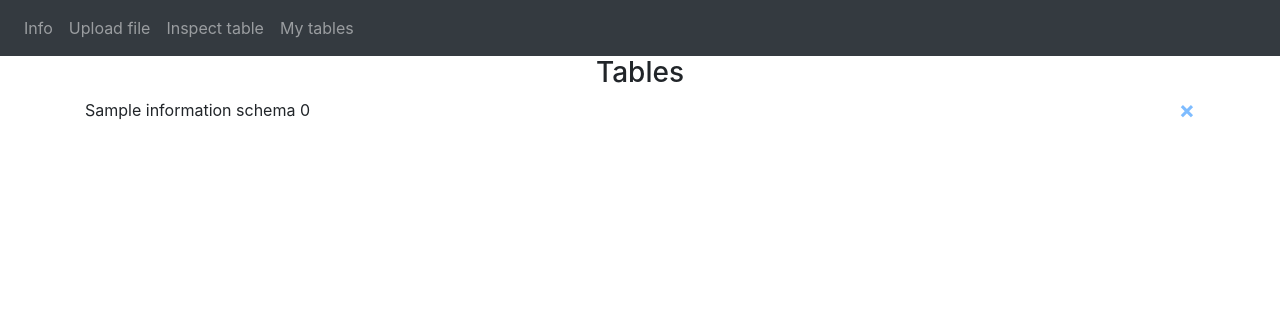
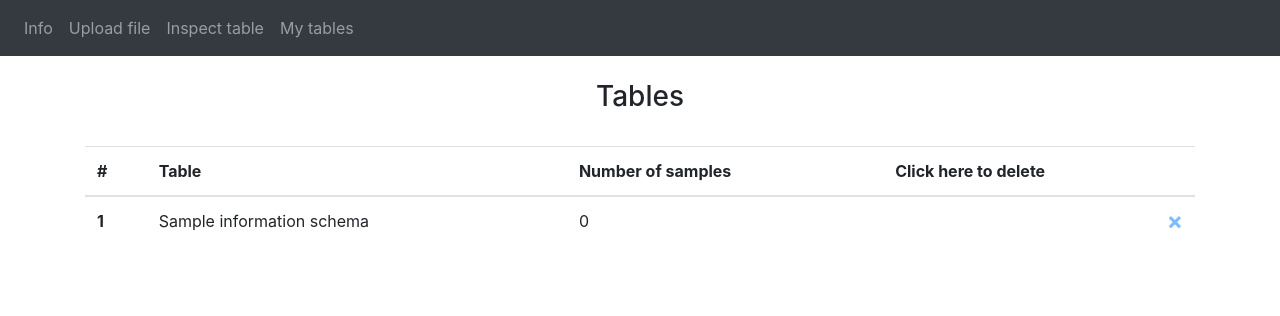
Before and after one commit to hxk874/DIS-project-2023, a Flask app: page /tables in a window 1280 px wide. Shown: the top 316 px of the page. Run offline with Flask 3, Linux system fonts and the light colour scheme; a database or web service that is not in the repository returns one stand-in record (values such as "Sample title"); data that the repository does not hold is empty; some libraries are stand-ins or nearby versions.

Commit message:
Update tables.html

```diff
--- a/website/templates/tables.html
+++ b/website/templates/tables.html
@@ -1,13 +1,28 @@
 {% extends "base.html" %} {% block title %}Tables{% endblock %} {% block content %}
 
-
+<br />
 <h3 align="center">Tables</h3>
-
+<br />
+<table class="table">
+<thead>
+    <tr>
+        <th scope="col">#</th>
+        <th scope="col">Table</th>
+        <th scope="col">Number of samples</th>
+        <th scope="col">Click here to delete</th>
+    </tr>
+</thead>
+<tbody>
 {% for t in tablelist %}
-        {{t[0]}} {{countlist[tablelist.index(t)][0]}} <button type="button" class="close" onClick="">
-            <span aria-hidden="true"><a href="/delete-table/{{t[0]}}">&times;</a></span></button>
-          <br />
+<tr>
+    <th scope="row">{{tablelist.index(t)+1}}</th>
+    <td>{{t[0]}}</td>
+        <td>{{countlist[tablelist.index(t)][0]}}</td>
+            <td><button type="button" class="close" onClick="">
+            <span aria-hidden="true"><a href="/delete-table/{{t[0]}}">&times;</a></span></button></td>
+        </tr>
       {% endfor %}
+    </tbody></table>
 
 
 {% endblock %}
```
